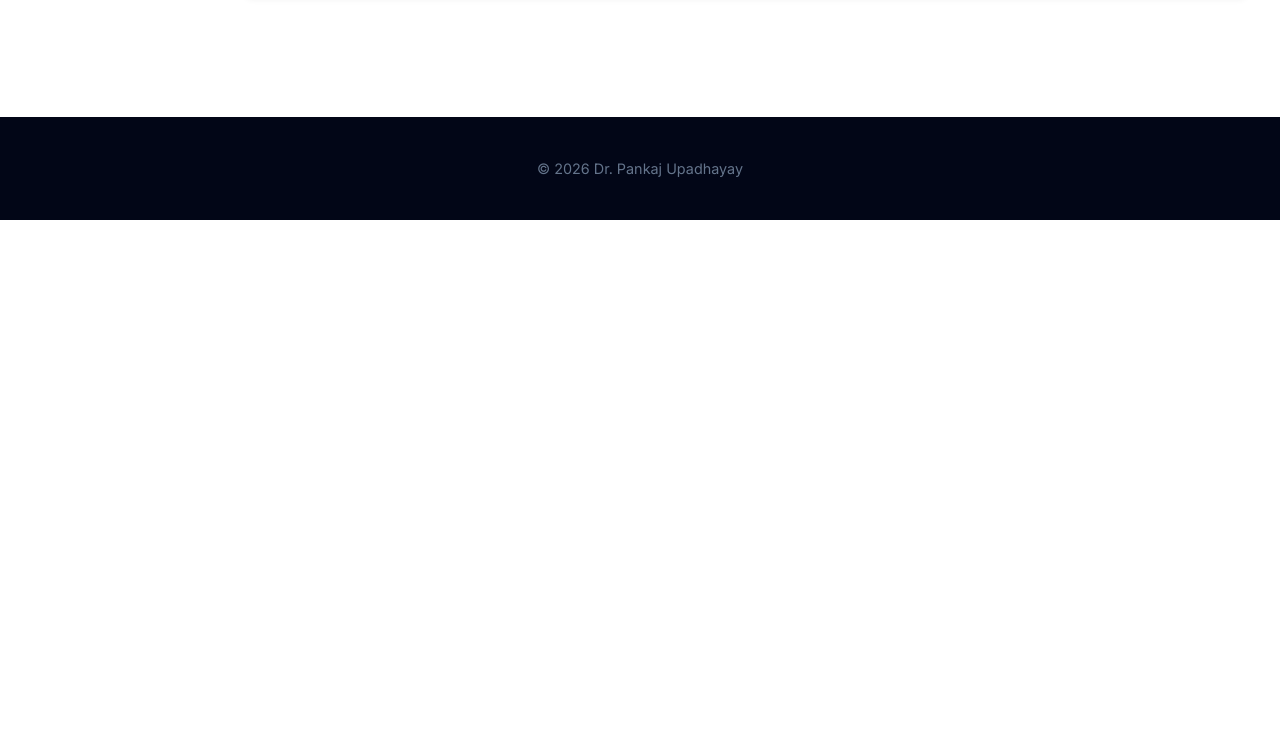
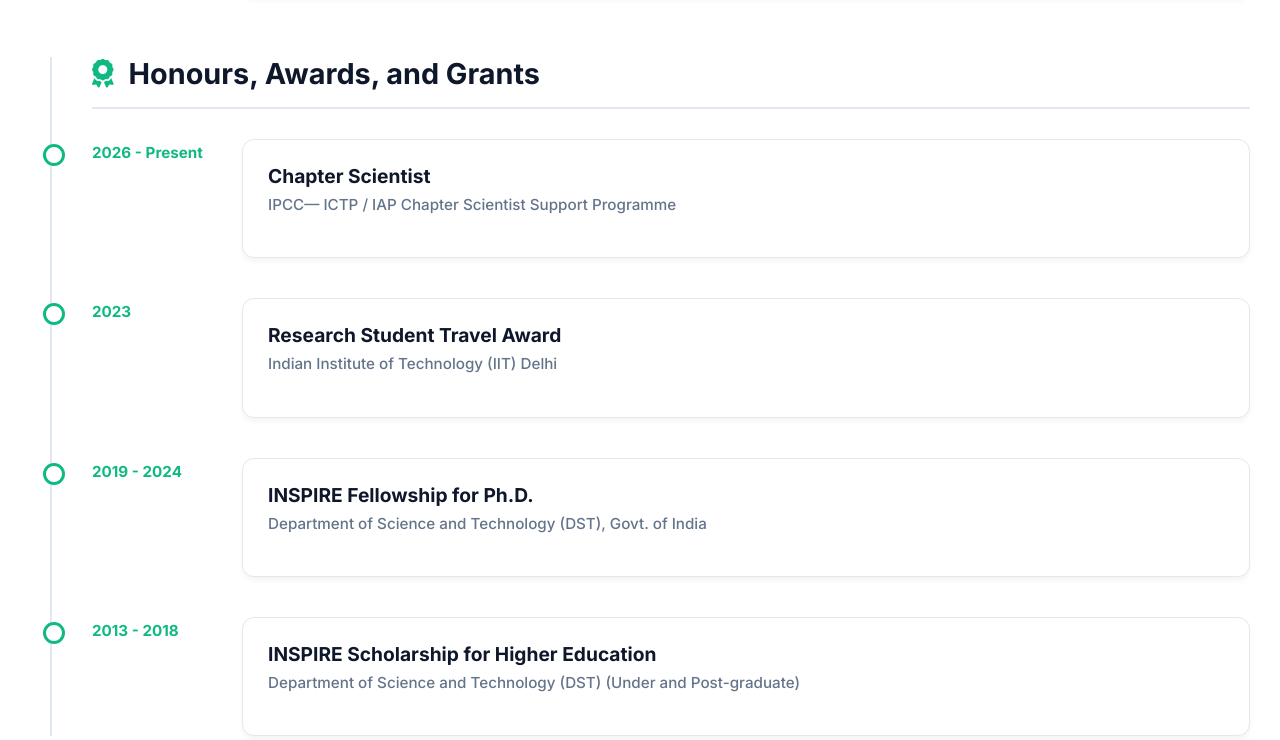
Before and after one commit to Anirudh-Arora/Pankaj_website, a plain HTML site: page career.html in a window 1280 px wide. Shown: the part 1487-2227 px from the top of the page. Before the commit the page ends 1707 px from the top, so only its background shows below. Drawn offline with Linux system fonts and the light colour scheme.

Commit message:
Update career.html

```diff
--- a/career.html
+++ b/career.html
@@ -101,6 +101,49 @@
 
             </div>
 
+            <!-- HONOURS, AWARDS, & GRANTS -->
+            <div class="timeline-group" style="margin-top: 60px;">
+                <h3 class="timeline-heading"><i class="fa-solid fa-award"></i> Honours, Awards, and Grants</h3>
+
+                <!-- Award 1 -->
+                <div class="timeline-item">
+                    <div class="timeline-date">2026 - Present</div>
+                    <div class="timeline-content">
+                        <h3>Chapter Scientist</h3>
+                        <span class="institution">IPCC— ICTP / IAP Chapter Scientist Support Programme</span>
+                    </div>
+                </div>
+
+                <!-- Award 2 -->
+                <div class="timeline-item">
+                    <div class="timeline-date">2023</div>
+                    <div class="timeline-content">
+                        <h3>Research Student Travel Award</h3>
+                        <span class="institution">Indian Institute of Technology (IIT) Delhi</span>
+                    </div>
+                </div>
+
+                <!-- Award 3 -->
+                <div class="timeline-item">
+                    <div class="timeline-date">2019 - 2024</div>
+                    <div class="timeline-content">
+                        <h3>INSPIRE Fellowship for Ph.D.</h3>
+                        <span class="institution">Department of Science and Technology (DST), Govt. of India</span>
+                    </div>
+                </div>
+
+                <!-- Award 4 -->
+                <div class="timeline-item">
+                    <div class="timeline-date">2013 - 2018</div>
+                    <div class="timeline-content">
+                        <h3>INSPIRE Scholarship for Higher Education</h3>
+                        <span class="institution">Department of Science and Technology (DST) (Under and Post-graduate)</span>
+                    </div>
+                </div>
+            </div>
+
+
+
         </div>
     </section>
 
```
